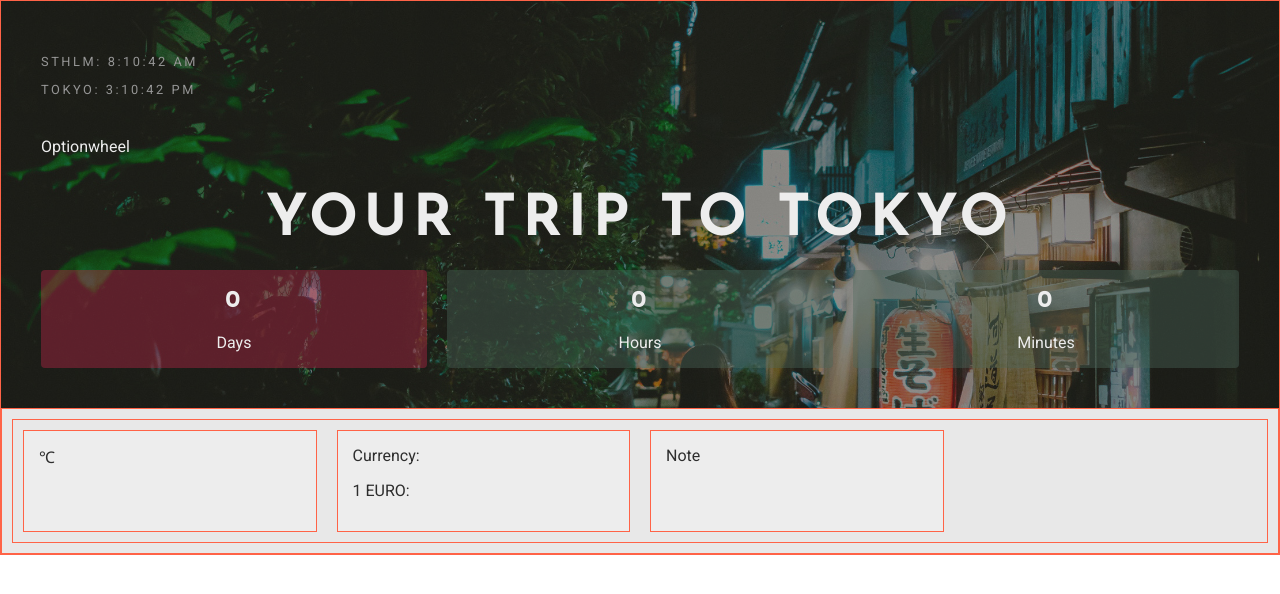
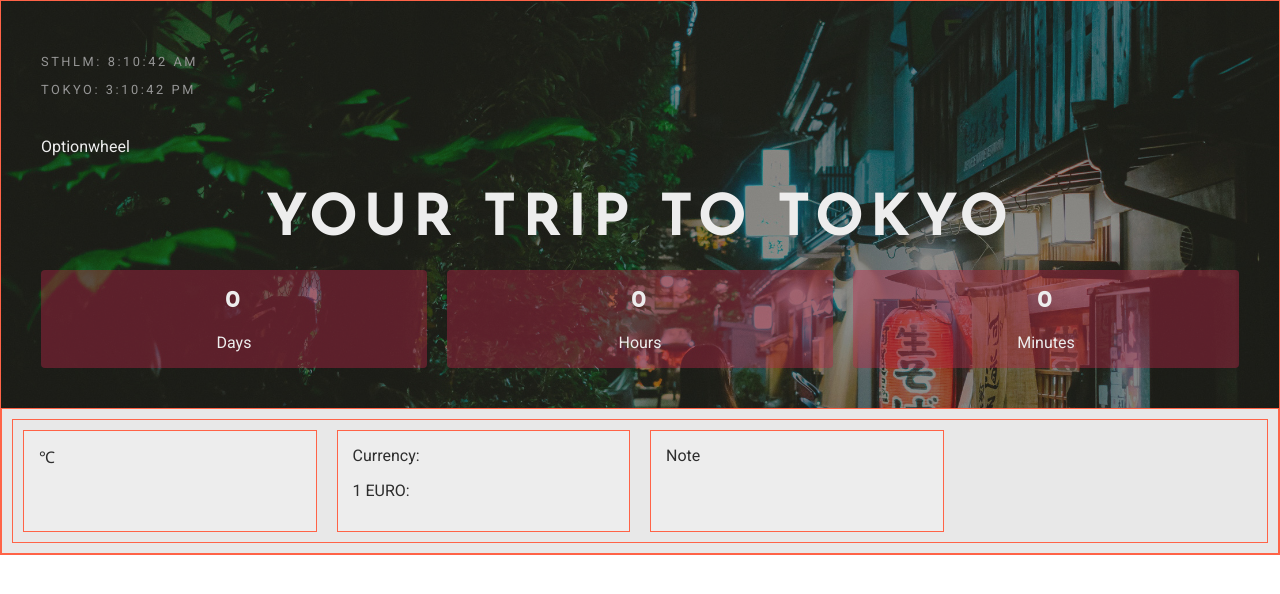
Before and after one commit to uddesson/travel-planner, a React (Create React App) app: page / in a window 1280 px wide. Shown: the top 594 px of the page. Built offline with nearby package versions, Linux system fonts and the light colour scheme; no server answers.

Commit message:
Turn three seperate components into one reusable

```diff
--- a/src/components/CountDown.js
+++ b/src/components/CountDown.js
@@ -1,7 +1,5 @@
 import React from 'react';
-import Days from './Days';
-import Hours from './Hours';
-import Minutes from './Minutes';
+import CountDownBox from './CountDownBox';
 
 class CountDown extends React.Component{
 
@@ -77,13 +75,24 @@ class CountDown extends React.Component{
         return(
             <div className="u-center">
                 <div className="grid--fixed">
-                    <Days
+                    <CountDownBox
+                        span={'Days'}
                         amount={this.state.daysLeft}
                         stylingShouldBeReset={this.state.timeUp}
                         style={timeUpStyles}
                     />
-                    <Hours amount={this.state.hoursLeft} />
-                    <Minutes amount={this.state.minutesLeft} />
+                    <CountDownBox
+                        span={'Hours'}
+                        amount={this.state.hoursLeft}
+                        stylingShouldBeReset={this.state.timeUp}
+                        style={timeUpStyles}
+                    />
+                    <CountDownBox
+                        span={'Minutes'}
+                        amount={this.state.minutesLeft}
+                        stylingShouldBeReset={this.state.timeUp}
+                        style={timeUpStyles}
+                    />
                 </div>
             </div>
         );
--- a/src/components/Days.js
+++ b/src/components/CountDownBox.js
@@ -1,27 +1,27 @@
 import React from 'react';
 import PropTypes from 'prop-types';
 
-function Days(props){
+function CountDownBox(props){
     if(props.stylingShouldBeReset === true){
         return(
             <div className="header__countdown-box" style={props.style}>
                 <h2>{props.amount}</h2>
-                <p>Days</p>
+                <p>{props.span}</p>
             </div>
             )
     } else {
         return(
             <div className="header__countdown-box">
                 <h2>{props.amount}</h2>
-                <p>Days</p>
+                <p>{props.span}</p>
             </div>
         );
     }
 }
 
-Days.propTypes = {
+CountDownBox.propTypes = {
     /* Is set to accept both beacuse initially
-    an empty string is set, then a number is recived */
+    an empty string is set, then a number/object is recived */
     amount: PropTypes.oneOfType([
         PropTypes.string,
         PropTypes.number,
@@ -30,6 +30,7 @@ Days.propTypes = {
         PropTypes.string,
         PropTypes.object,
     ]),
+    span: PropTypes.string
 }
 
-export default Days;
+export default CountDownBox;
--- a/src/components/Hours.js
+++ /dev/null
@@ -1,23 +0,0 @@
-import React from 'react';
-import PropTypes from 'prop-types';
-
-function Hours(props){
-    return(
-        <div className="header__countdown-box">
-            <h2>{props.amount}</h2>
-            <p>Hours</p>
-        </div>
-    );
-}
-
-
-Hours.propTypes = {
-    /* Is set to accept both beacuse initially
-    an empty string is set, then a number is recived */
-    amount: PropTypes.oneOfType([
-        PropTypes.string,
-        PropTypes.number,
-    ])
-}
-
-export default Hours;
--- a/src/components/Minutes.js
+++ /dev/null
@@ -1,22 +0,0 @@
-import React from 'react';
-import PropTypes from 'prop-types';
-
-function Minutes(props){
-    return(
-        <div className="header__countdown-box">
-            <h2>{props.amount}</h2>
-            <p>Minutes</p>
-        </div>
-    );
-}
-
-Minutes.propTypes = {
-    /* Is set to accept both beacuse initially
-    an empty string is set, then a number is recived */
-    amount: PropTypes.oneOfType([
-        PropTypes.string,
-        PropTypes.number,
-    ])
-}
-
-export default Minutes;
```
